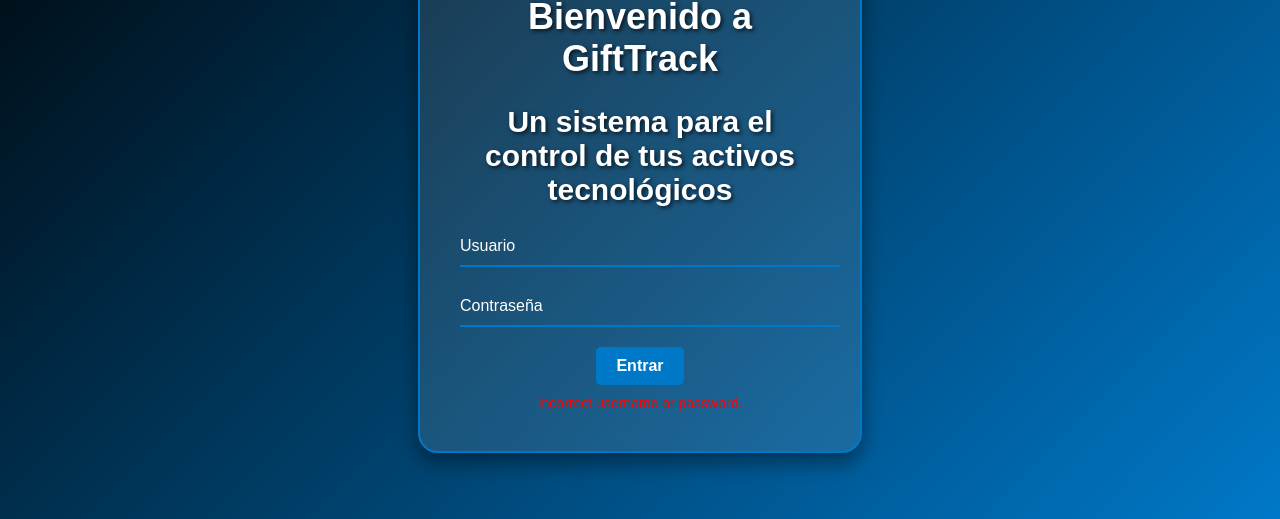
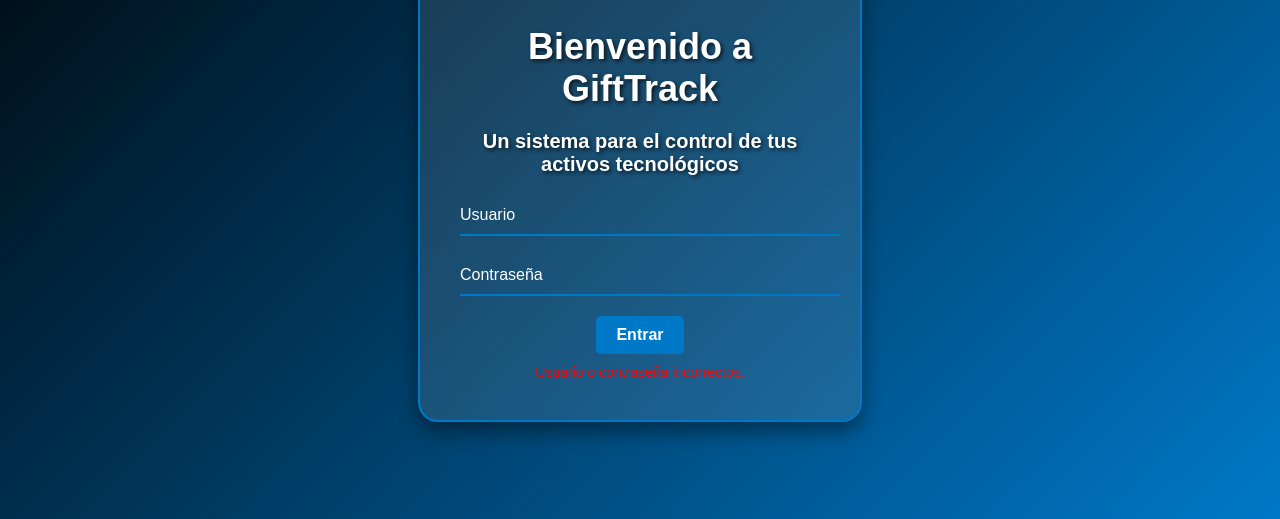
Before and after one commit to AlejandroNetaleex/gifttracklogin, a plain HTML site: page index.html in a window 1280 px wide. Both pictures are taken after a click on the button "Entrar". Shown: the part 281-800 px from the top of the page. Drawn offline with Linux system fonts and the light colour scheme.

Commit message:
Update index.html

```diff
--- a/index.html
+++ b/index.html
@@ -50,13 +50,13 @@
             font-size: 36px;
             text-shadow: 2px 2px 4px rgba(0, 0, 0, 0.7);
         }
+
         h2 {
-    color: #FFFFFF;
-    margin-bottom: 20px;
-    font-size: 30px; /* ajustado a un tamaño más pequeño */
-    text-shadow: 2px 2px 4px rgba(0, 0, 0, 0.7);
-}
-
+            color: #FFFFFF;
+            margin-bottom: 20px;
+            font-size: 20px; /* ajustado a un tamaño más pequeño */
+            text-shadow: 2px 2px 4px rgba(0, 0, 0, 0.7);
+        }
 
         .input-box {
             position: relative;
@@ -145,7 +145,7 @@
             if (username === 'alejandro' && password === '41590902') {
                 window.location.href = 'https://gifttrack-1.onrender.com/';
             } else {
-                errorDiv.textContent = 'Incorrect username or password.';
+                errorDiv.textContent = 'Usuario o contraseña incorrectos.';
             }
         }
     </script>
```
